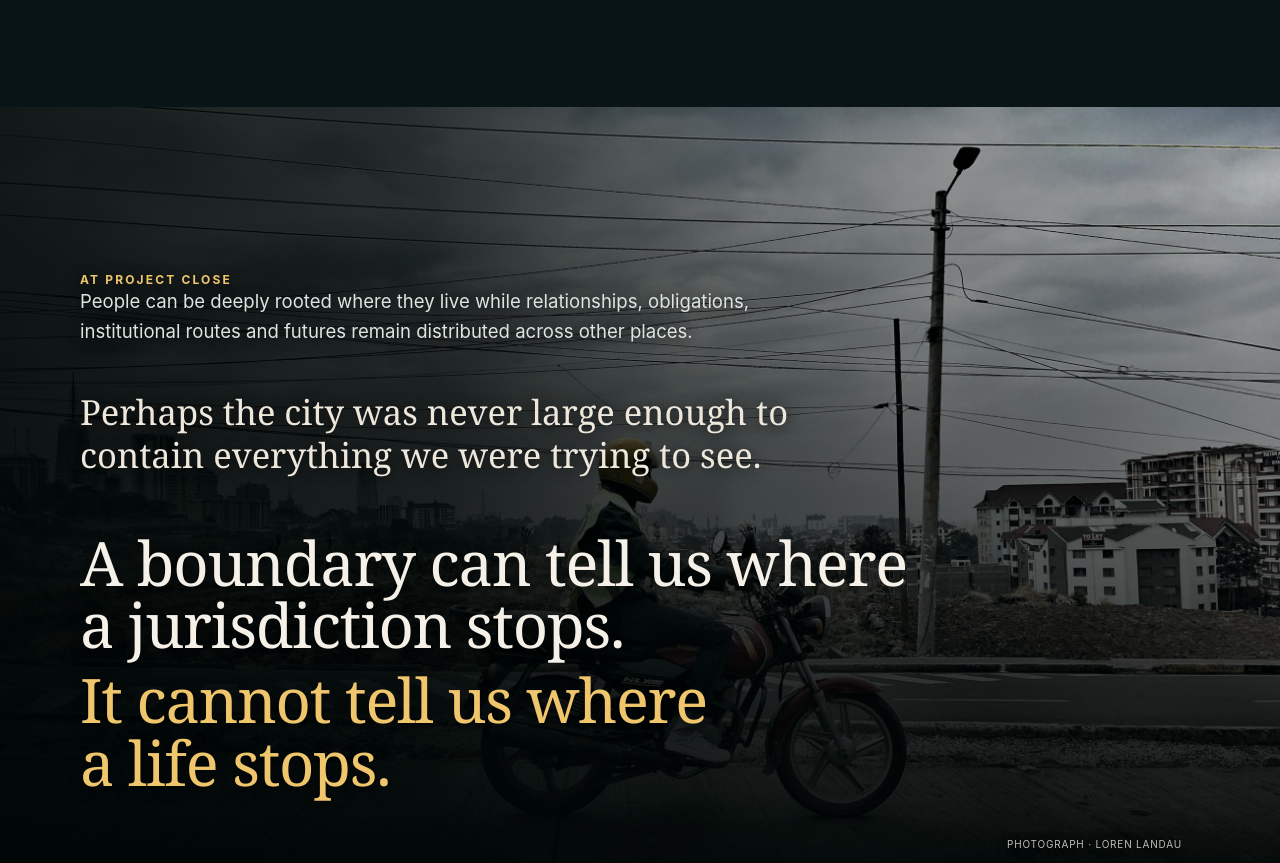
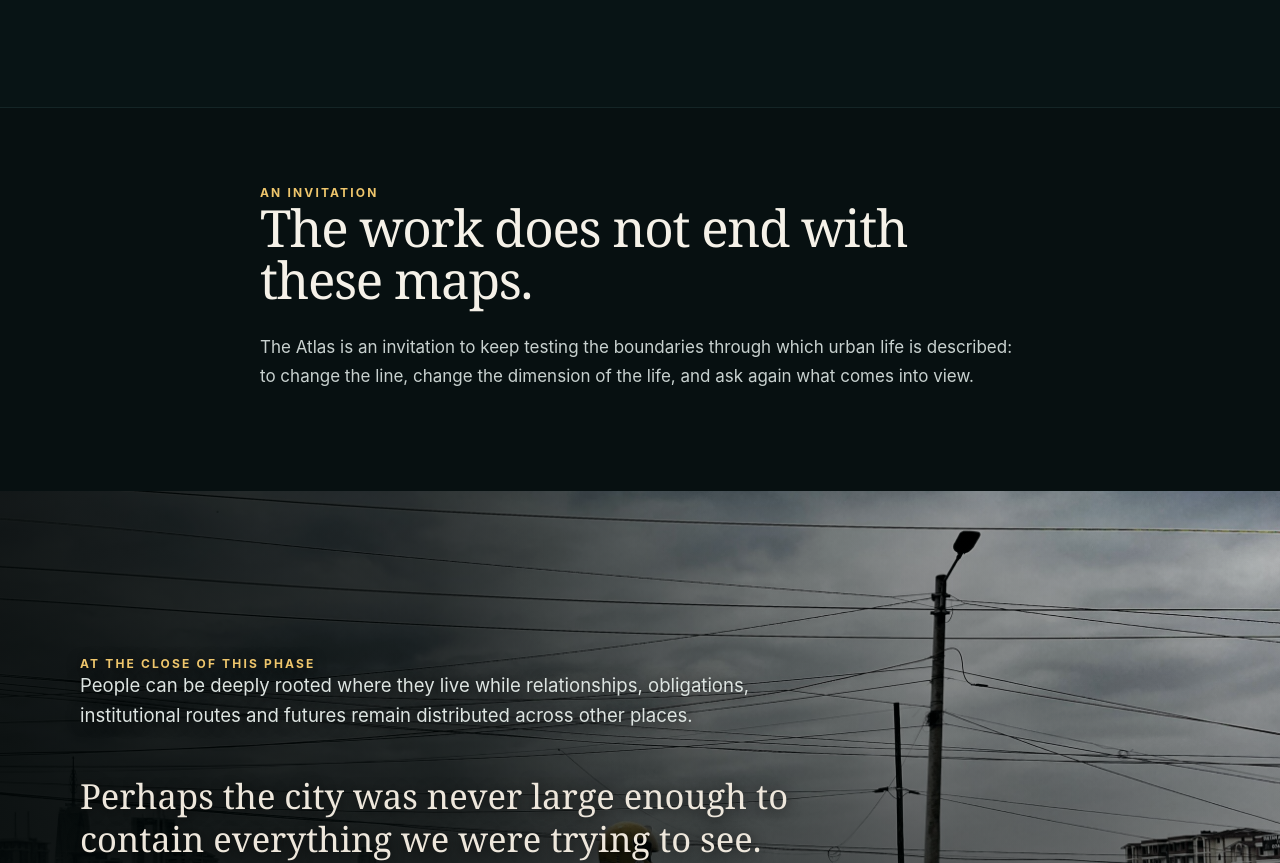
Before and after one commit to KabiriB/urban-temporalities-visual-essay, a plain HTML site: page index.html in a window 1280 px wide. Shown: the part 8812-9675 px from the top of the page. Drawn offline with nearby package versions, Linux system fonts and the light colour scheme; no server answers.

Commit message:
Add files via upload

```diff
--- a/index.html
+++ b/index.html
@@ -128,6 +128,7 @@ p{margin:0 0 1.25em}
 }
 
 .micro-note{font:500 12px/1.55 var(--sans);color:#91a09d;margin-top:10px;max-width:620px}.qual-source{margin-top:14px;color:#a6b1ae;font-size:11px;letter-spacing:.08em;text-transform:uppercase}.methods strong{color:#d9dfdc}
+.invitation{background:#071011;border-top:1px solid #142526}.invitation h2{font-size:clamp(34px,4vw,52px);max-width:760px}.invitation p{color:#c8d1cf;max-width:760px}.acknowledgements{margin-top:34px;padding-top:28px;border-top:1px solid var(--line);max-width:920px}.acknowledgements h3{font:650 11px/1.2 var(--sans);letter-spacing:.12em;text-transform:uppercase;color:#d9dfdc;margin:0 0 12px}.acknowledgements p{margin:0;color:#aeb9b7}
 </style>
 </head>
 <body>
@@ -253,9 +254,17 @@ p{margin:0 0 1.25em}
   </div>
 </section>
 
+<section class="section compact invitation">
+  <div class="prose reveal">
+    <div class="kicker">An invitation</div>
+    <h2>The work does not end with these maps.</h2>
+    <p>The Atlas is an invitation to keep testing the boundaries through which urban life is described: to change the line, change the dimension of the life, and ask again what comes into view.</p>
+  </div>
+</section>
+
 <section class="closing" aria-labelledby="closing-line">
   <div class="closing-content"><div class="closing-copy reveal">
-    <div class="kicker">At project close</div>
+    <div class="kicker">At the close of this phase</div>
     <p class="closing-context">People can be deeply rooted where they live while relationships, obligations, institutional routes and futures remain distributed across other places.</p>
     <p class="closing-bridge">Perhaps the city was never large enough to contain everything we were trying to see.</p>
     <div class="final" id="closing-line">
@@ -285,6 +294,10 @@ p{margin:0 0 1.25em}
         </div>
       </div>
     </details>
+    <div class="acknowledgements">
+      <h3>Acknowledgements</h3>
+      <p>This research was undertaken as part of the <em>Atlas of Uncertainty</em> project at the African Centre for Migration &amp; Society (ACMS), University of the Witwatersrand, in collaboration with the Wits–Oxford Mobility Governance Lab. The research was supported by the Mellon Foundation and the National Research Foundation of South Africa.</p>
+    </div>
     <div class="credit"><div>Author · Kabiri N. Bule · October 2026 · Urban Temporalities · Accra · Johannesburg · Nairobi</div><div>Photography · Loren Landau: opening street, Kayole street, Nairobi motorcycle · Additional imagery: Envato Elements · Interactive: Atlas of Urban Elsewheres</div></div>
   </div>
 </footer>
```
